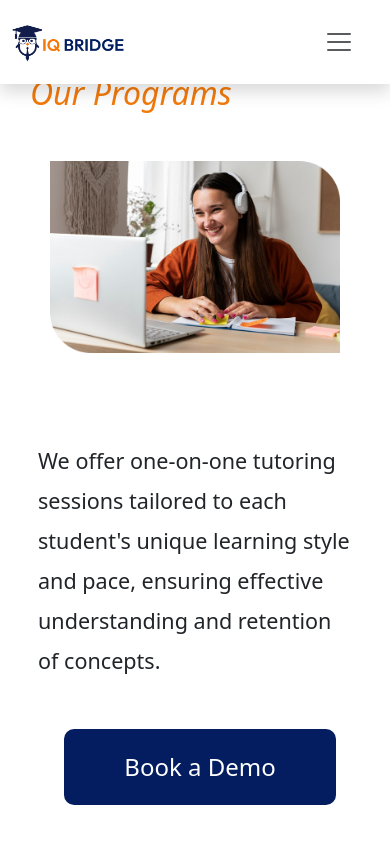
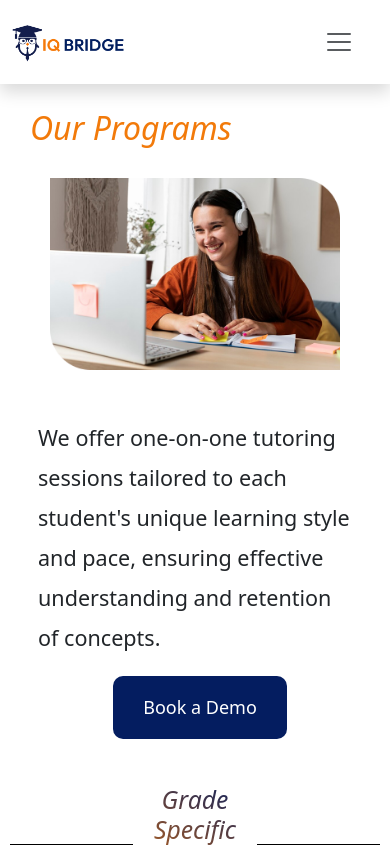
Before and after one commit to dilip2k04/hostinger, a React (Vite) app: page /our-programs in a window 390 px wide. Shown: the top 847 px of the page. Built offline with nearby package versions, Linux system fonts and the light colour scheme; no server answers.

Commit message:
media query

```diff
--- a/src/pages/OurProgram/OurProgram.css
+++ b/src/pages/OurProgram/OurProgram.css
@@ -99,14 +99,25 @@
 
 
 @media (max-width: 768px) {
+  .ourprogram{
+    margin-top: 25px;
+  }
 
   .ourprogram_title {
     font-size: 32px;
     margin-left: 30px;
   }
   .ourprogram_img{
-
+    padding-bottom: 10px;
     border-radius: 0 !important;
+  }
+  .ourprogram_button{
+    padding: 18px 30px;
+    font-size: 18px;
+    margin-top: 0px;
+  }
+  .ourprgmcontent{
+    padding-bottom: 0;
   }
 }
 
--- a/src/pages/OurProgram/OurProgram.jsx
+++ b/src/pages/OurProgram/OurProgram.jsx
@@ -104,7 +104,7 @@ export default function OurProgram() {
 
   return (
     <div className="ourprogram" id="our_program_section">
-      <h5 className="ourprogram_title mb-5">
+      <h5 className="ourprogram_title ">
         <i>Our Programs </i>
       </h5>
 
--- a/src/pages/OurProgram/components/BroadCard/BroadCard.css
+++ b/src/pages/OurProgram/components/BroadCard/BroadCard.css
@@ -1,7 +1,7 @@
 .broad_card{
     margin: 20px;
     width: 80%;
-    height: 200px;
+    height: 240px;
 }
 
 .card_img{
@@ -9,15 +9,29 @@
     width: 150px;
     object-fit: contain;
     border-radius: 50%;
+    align-items: center;
 }
 
 .broad_title{
     margin-bottom: 30px;
     color: #F27A0A;
-    font-size: 30px;
+    font-size: 36px;
 }
 
 .broad_content{
     font-size: 24px;
     color: #041D60
 }
+@media screen and (max-width: 768px){
+    .broad_card{
+        width: 80%;
+        height: auto;
+    }
+    .broad_title{
+        font-size: 24px;
+    }
+    .broad_content{
+        font-size: 18px;
+    }
+
+}
```
